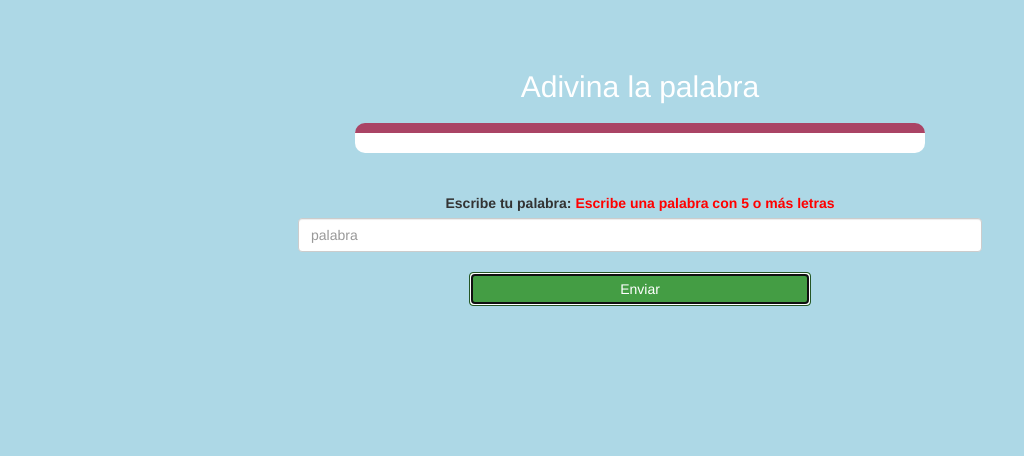
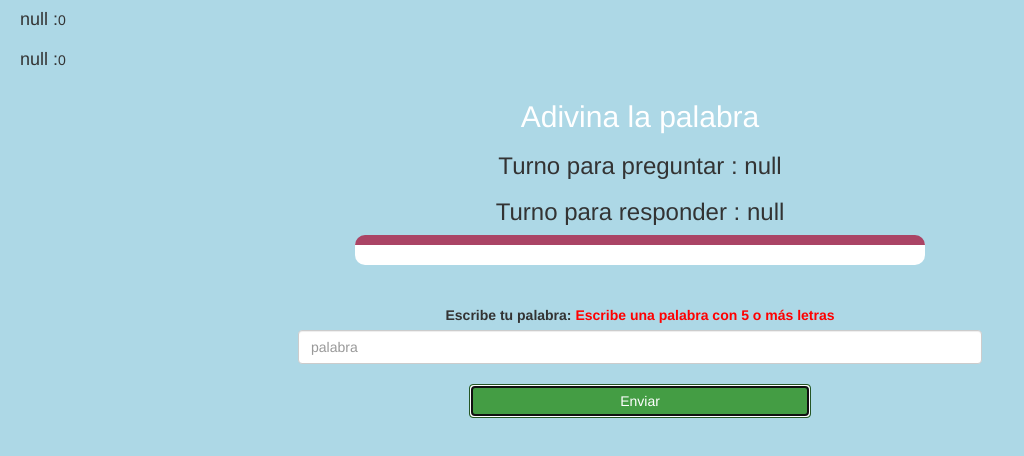
Before and after one commit to Joan07MadMax/C92, a plain HTML site: page game_page.html in a window 1280 px wide. Both pictures are taken after a click on the button "Enviar". Shown: the whole page, without its empty margins (0-1024 px from the left). Drawn offline with nearby package versions, Linux system fonts and the light colour scheme.

Commit message:
Add files via upload

```diff
--- a/game_login.js
+++ b/game_login.js
@@ -1,5 +1,5 @@
-function addUser()
-{
+
+function addUser() {
     player1_name = document.getElementById("player1_name_input").value;
     player2_name = document.getElementById("player2_name_input").value;
 
--- a/game_page.js
+++ b/game_page.js
@@ -1,38 +1,38 @@
-player1_name = localStorage.getItem("palyer1_name");
-player2_name = localStorage.getItem("palyer2_name");
+player1_name = localStorage.getItem("player1_name");
+player2_name = localStorage.getItem("player2_name");
 
 player1_score = 0;
 player2_score = 0;
 
 
-document.getElementById("palyer1_name").innerHTML = player1_name + " : ";
-document.getElementById("palyer2_name").innerHTML = player2_name + " : ";
+document.getElementById("player1_name").innerHTML = player1_name + " : ";
+document.getElementById("player2_name").innerHTML = player2_name + " : ";
 
-document.getElementById("palyer1_score").innerHTML = player1_score;
-document.getElementById("palyer2_score").innerHTML = player2_score;
+document.getElementById("player1_score").innerHTML = player1_score;
+document.getElementById("player2_score").innerHTML = player2_score;
 
 document.getElementById("player_question").innerHTML = "Turno para preguntar : " + player1_name;
-document.getElementById("player_answer").innerHTML = "Turno para responder : " + player1_name;
+document.getElementById("player_answer").innerHTML = "Turno para responder : " + player2_name;
 
 function send() {
-    get_word = document.getElementById("word").valu;
+    get_word = document.getElementById("word").value;
     word = get_word.toLowerCase();
-    console.log("palabra en minusculas = " + word);
+    console.log("palabra en minúsculas = " + word);
 
     charAt1 = word.charAt(1);
     console.log(charAt1);
 
-    length_divide_Z = Math.floor(word.length / Z);
-    charAt = word.charAt(length_divide_2);
+    lenght_divide_2 = Math.floor(word.length / 2);
+    charAt = word.charAt(lenght_divide_2);
     console.log(charAt2);
 
-    length_minus_1 = word.length - 1;
-    charAt3 = word.charAt(length_minus_1);
+    lenght_minus_1 = word.length - 1;
+    charAt3 = word.charAt(lenght_minus_1);
     console.log(charAt3);
 
     remove_charAt1 = word.replace(charAt1, "_");
     remove_charAt2 = remove_charAt1.replace(charAt2, "_");
-    remove_charAt3 = remove_charAt1.replace(charAt3, "_");
+    remove_charAt3 = remove_charAt2.replace(charAt3, "_");
     console.log(remove_charAt3);
 
     question_word = "<h4 id='word_display'> Q, " + remove_charAt3 + "</h4>";
@@ -49,14 +49,14 @@ answer_turn = "player2";
 function check() {
     get_answer = document.getElementById("input_check_box").value;
     answer = get_answer.toLowerCase();
-    console.log("Repuestas en minusculas = " + answer);
+    console.log("Respuesta en minúsculas =  " + answer);
     if (answer == word) {
         if (answer_turn == "player1") {
-            player1_score = player1_score + 1;
+            player1_score = playe1_score + 1;
             document.getElementById("player1_score").innerHTML = player1_score;
         }
         else {
-            player2_score = player2_score + 1;
+            player2_score = playe2_score + 1;
             document.getElementById("player2_score").innerHTML = player2_score;
         }
     if (question_turn == "player1") {
@@ -65,7 +65,7 @@ function check() {
         }
         else {
             question_turn = "player1"
-            document.getElementById("player_question").innerHTML = "Turno para preguntar = " + player2_name;
+            document.getElementById("player_question").innerHTML = "Turno para preguntar = " + player1_name;
 
         }
     if(answer_turn == "player1")
@@ -76,7 +76,7 @@ function check() {
     else
     {
         answer_turn = "player1"
-        document.getElementById("player_answer").innerHTML = "turno para responder = " +player1_name;
+        document.getElementById("player_answer").innerHTML =  "Turno para responder = " +player1_name;
     }
     document.getElementById("output").innerHTML = "";
     }
--- /dev/null
+++ b/style.css
@@ -0,0 +1,4 @@
+h3
+{
+    color: black;
+}
```
Also changed, not shown: game_page.html (+5 -5 lines), index.html (+4 -5 lines).
